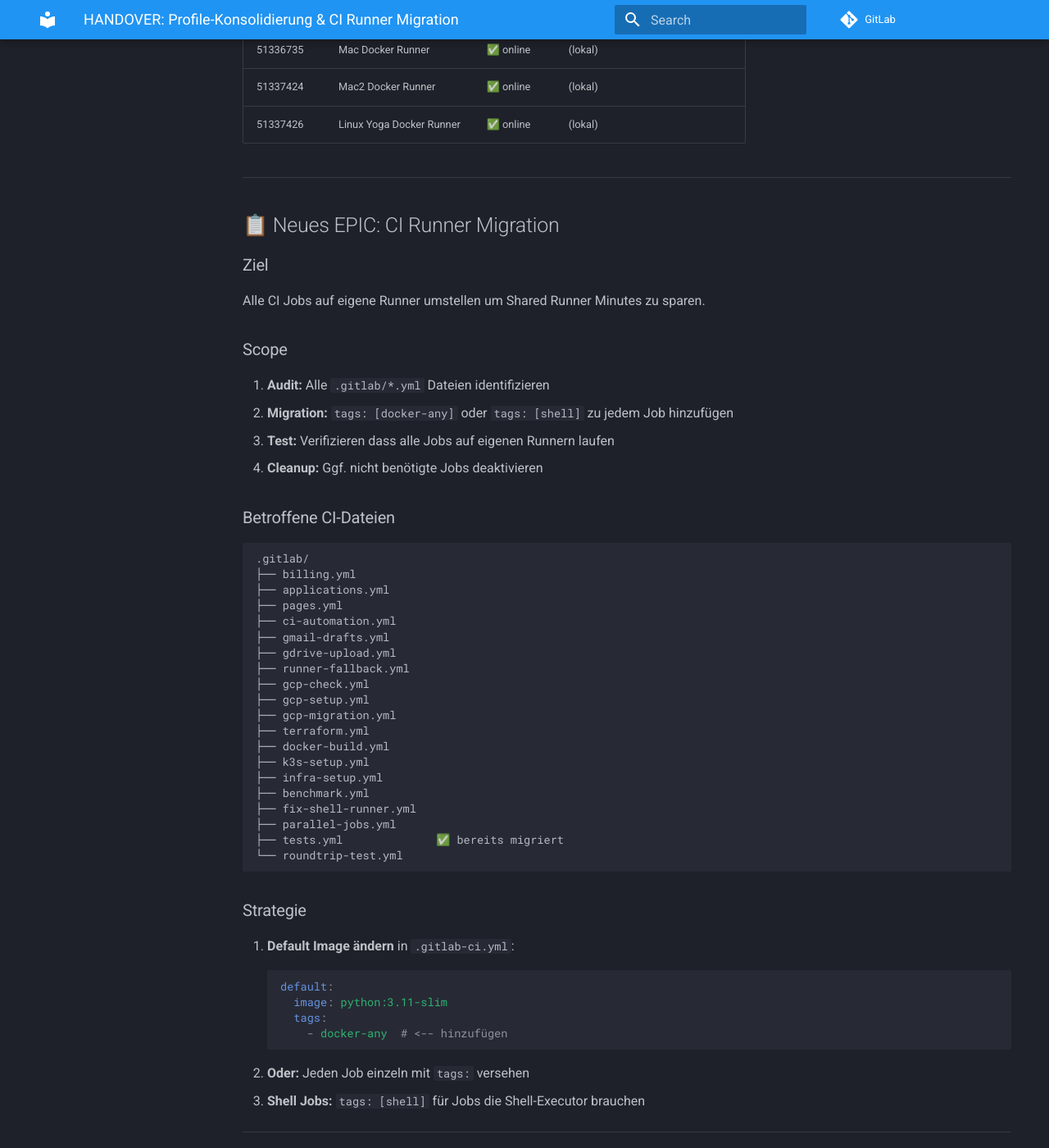
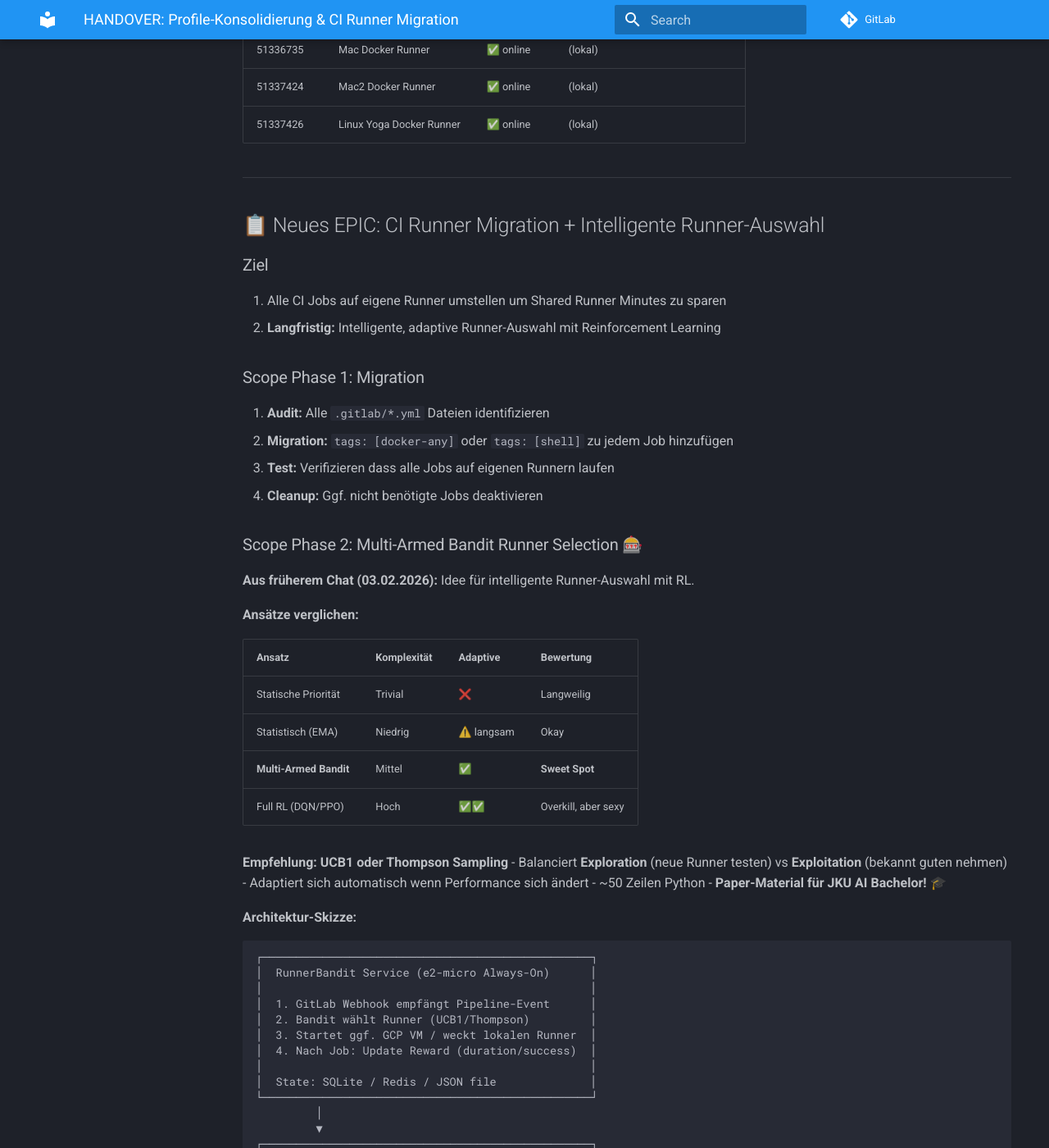
Before and after one commit to wolfram-laube/backoffice, an MkDocs documentation site: the page built from docs/handover/HANDOVER_PROFILES_CI_04_02_2026.md, in a window 1280 px wide and 1400 px high, scrolled down 2060 px. Shown: the whole window at 82% size. Built offline with MkDocs 1.6.1 and Material for MkDocs 9.7.7, drawn with Linux system fonts in a browser that asks for light colours; comment, search, counter and statistics services are not loaded; some of the changed text lies outside the part shown.

Commit message:
docs(handover): add Multi-Armed Bandit Runner Selection concept

````diff
--- a/docs/handover/HANDOVER_PROFILES_CI_04_02_2026.md
+++ b/docs/handover/HANDOVER_PROFILES_CI_04_02_2026.md
@@ -74,16 +74,68 @@ Während der Tests wurde festgestellt, dass **Shared Runner CI Minutes erschöpf
 
 ---
 
-## 📋 Neues EPIC: CI Runner Migration
+## 📋 Neues EPIC: CI Runner Migration + Intelligente Runner-Auswahl
 
 ### Ziel
-Alle CI Jobs auf eigene Runner umstellen um Shared Runner Minutes zu sparen.
+1. Alle CI Jobs auf eigene Runner umstellen um Shared Runner Minutes zu sparen
+2. **Langfristig:** Intelligente, adaptive Runner-Auswahl mit Reinforcement Learning
 
-### Scope
+### Scope Phase 1: Migration
 1. **Audit:** Alle `.gitlab/*.yml` Dateien identifizieren
 2. **Migration:** `tags: [docker-any]` oder `tags: [shell]` zu jedem Job hinzufügen
 3. **Test:** Verifizieren dass alle Jobs auf eigenen Runnern laufen
 4. **Cleanup:** Ggf. nicht benötigte Jobs deaktivieren
+
+### Scope Phase 2: Multi-Armed Bandit Runner Selection 🎰
+
+**Aus früherem Chat (03.02.2026):** Idee für intelligente Runner-Auswahl mit RL.
+
+**Ansätze verglichen:**
+
+| Ansatz | Komplexität | Adaptive | Bewertung |
+|--------|-------------|----------|-----------|
+| Statische Priorität | Trivial | ❌ | Langweilig |
+| Statistisch (EMA) | Niedrig | ⚠️ langsam | Okay |
+| **Multi-Armed Bandit** | Mittel | ✅ | **Sweet Spot** |
+| Full RL (DQN/PPO) | Hoch | ✅✅ | Overkill, aber sexy |
+
+**Empfehlung: UCB1 oder Thompson Sampling**
+- Balanciert **Exploration** (neue Runner testen) vs **Exploitation** (bekannt guten nehmen)
+- Adaptiert sich automatisch wenn Performance sich ändert
+- ~50 Zeilen Python
+- **Paper-Material für JKU AI Bachelor!** 🎓
+
+**Architektur-Skizze:**
+```
+┌─────────────────────────────────────────────────┐
+│  RunnerBandit Service (e2-micro Always-On)      │
+│                                                 │
+│  1. GitLab Webhook empfängt Pipeline-Event      │
+│  2. Bandit wählt Runner (UCB1/Thompson)         │
+│  3. Startet ggf. GCP VM / weckt lokalen Runner  │
+│  4. Nach Job: Update Reward (duration/success)  │
+│                                                 │
+│  State: SQLite / Redis / JSON file              │
+└─────────────────────────────────────────────────┘
+         │
+         ▼
+┌─────────────────────────────────────────────────┐
+│  Runner Pool                                    │
+│                                                 │
+│  • mac#1     (local, fast, offline nachts)      │
+│  • mac#2     (local, fast, offline nachts)      │
+│  • yoga      (local, medium, oft offline)       │
+│  • gcp-vm    (cloud, consistent, kostet)        │
+└─────────────────────────────────────────────────┘
+```
+
+**Reward Function:**
+```python
+reward = (success * 1.0) / (normalized_duration + cost_penalty)
+```
+Wo `cost_penalty` für GCP höher ist als für lokale Runner.
+
+**Titel-Idee für Paper:** "Adaptive CI/CD Runner Selection using Multi-Armed Bandits"
 
 ### Betroffene CI-Dateien
 ```
@@ -137,6 +189,16 @@ Alle CI Jobs auf eigene Runner umstellen um Shared Runner Minutes zu sparen.
 
 ---
 
+## 🔗 Relevante Links & Referenzen
+
+- **Original Bandit-Diskussion:** Chat "Ops-Migration und Runner-Fallback-System" (03.02.2026)
+  - URL: https://claude.ai/chat/30a10032-7090-4db8-9d91-0d3874dbc2a3
+- **backoffice Repo:** https://gitlab.com/wolfram_laube/blauweiss_llc/ops/backoffice
+- **MR !2 (Profile):** https://gitlab.com/wolfram_laube/blauweiss_llc/ops/backoffice/-/merge_requests/2
+- **Issue #387 (closed):** https://gitlab.com/wolfram_laube/blauweiss_llc/ops/crm/-/issues/387
+
+---
+
 ## 📚 Relevante Commits (diese Session)
 
 ```
@@ -182,7 +244,7 @@ d892766d  feat(profiles): add matching.py
 
 ```
 Kontext: Profile-Modul konsolidiert (MR !2 merged), aber CI Minutes erschöpft.
-EPIC: Alle CI Jobs auf eigene Runner migrieren.
+EPIC: CI Runner Migration + Intelligente Runner-Auswahl
 
 Lies bitte: /mnt/project/HANDOVER_PROFILES_CI_04_02_2026.md
 (oder im Repo: ops/backoffice/docs/handover/)
@@ -193,18 +255,22 @@ Credentials:
 - GCP SA: claude-assistant@myk8sproject-207017.iam.gserviceaccount.com
 
 Problem: Shared Runner CI Minutes erschöpft (ci_quota_exceeded)
-Lösung: Alle Jobs auf eigene Runner umstellen
+
+Phase 1 - Sofort:
+- Alle Jobs auf eigene Runner umstellen (docker-any / shell Tags)
+- Default-Tags in .gitlab-ci.yml setzen
+- ~18 .gitlab/*.yml Dateien durchgehen
+
+Phase 2 - Spannend (Paper-Material für JKU!):
+- Multi-Armed Bandit Runner Selection
+- UCB1 oder Thompson Sampling
+- Exploration vs Exploitation für Runner-Auswahl
+- Reward = success / (duration + cost_penalty)
+- Architektur: RunnerBandit Service + GitLab Webhooks
 
 Eigene Runner:
 - gitlab-runner-nordic (GCP Stockholm): Tags [docker-any, shell, nordic, gcp]
 - Mac/Linux Runner (lokal): Backup
-
-Aufgaben:
-1. EPIC Issue erstellen für CI Runner Migration
-2. Audit aller .gitlab/*.yml Dateien
-3. Migration: Tags hinzufügen (docker-any oder shell)
-4. Default-Tags in .gitlab-ci.yml setzen
-5. Testen dass alle Jobs auf eigenen Runnern laufen
 
 Repos:
 - ops/backoffice (77555895) - Alle Operations
````
